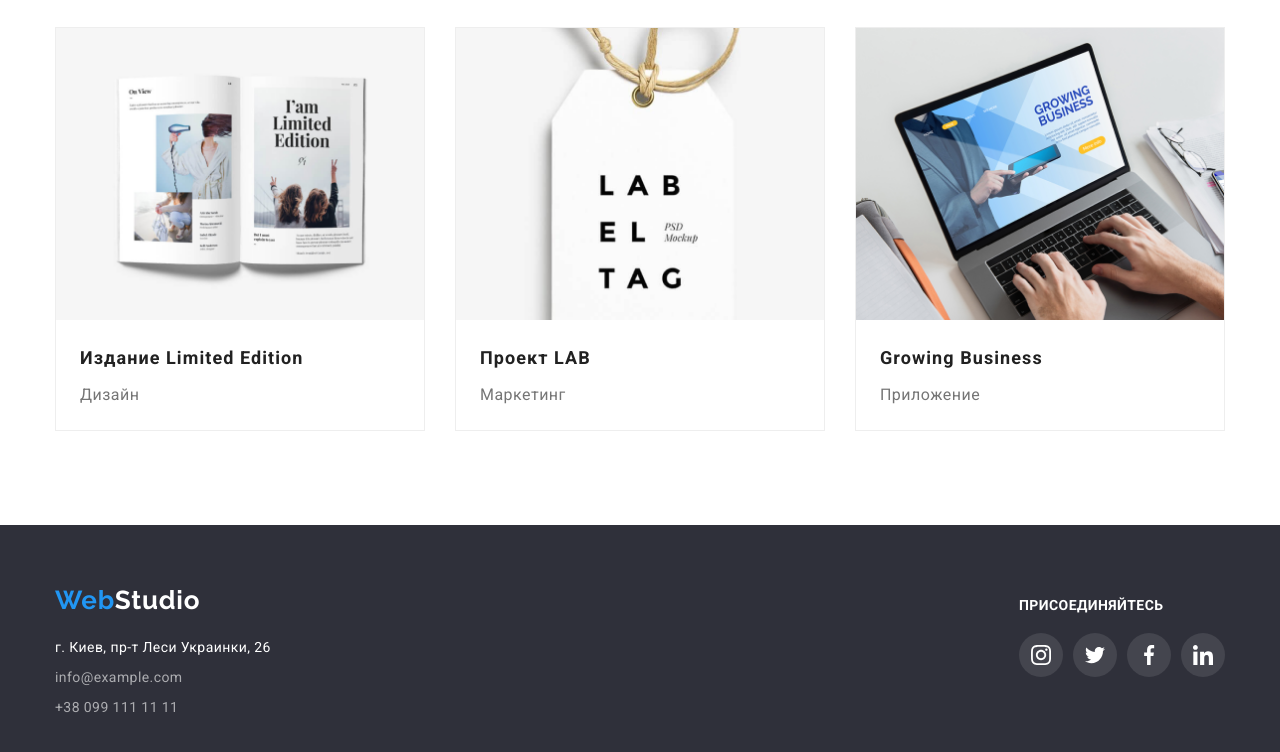
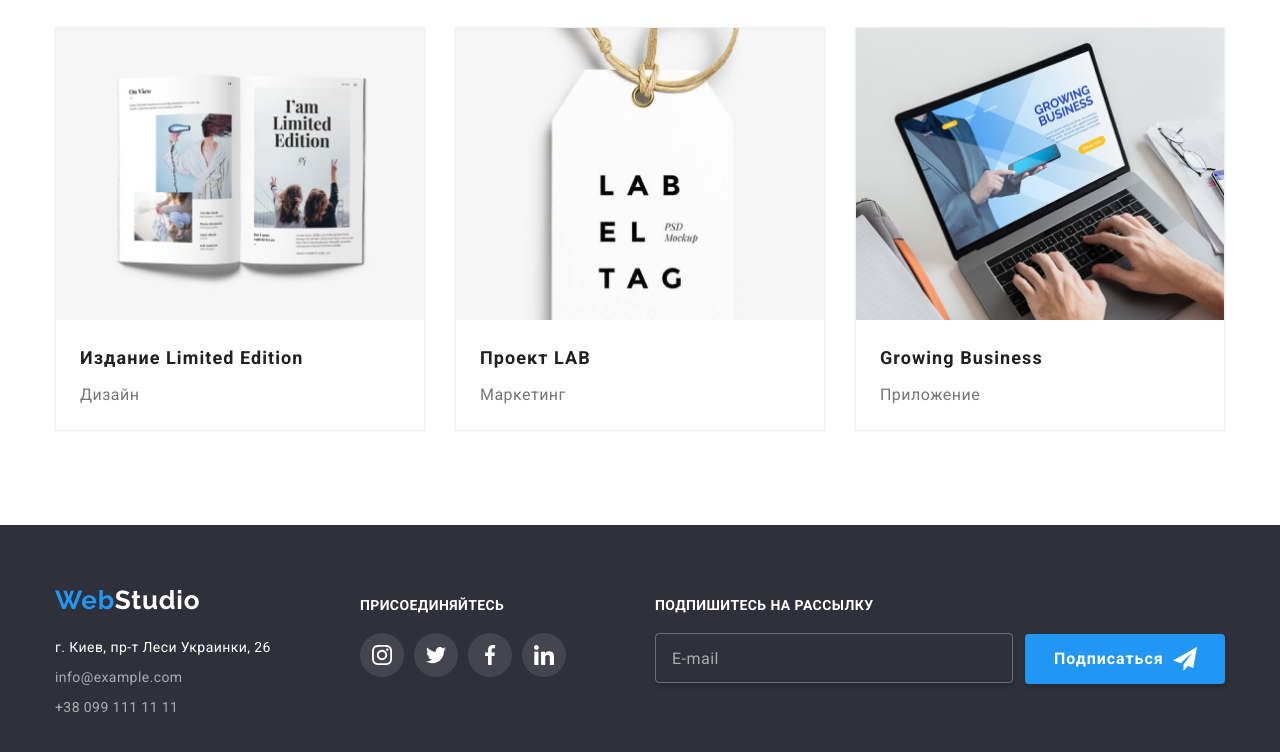
Before and after one commit to YuriiLukianovych/goit-markup-hw-06, a plain HTML site: page portfolio.html in a window 1280 px wide. Shown: the part 1105-1857 px from the top of the page. Drawn offline with nearby package versions, Linux system fonts and the light colour scheme.

Commit message:
fixed footer in portfolio

```diff
--- a/portfolio.html
+++ b/portfolio.html
@@ -228,6 +228,11 @@
                   </li>
                </ul>
             </div>
+            <form action="#" class="footer-form">
+               <p class="followus-title">Подпишитесь на рассылку</p>
+               <input type="email" class="footer-form-input" name="user-mail" placeholder="E-mail">
+               <button type="submit" class="form-btn subscription">Подписаться</button>
+            </form>
          </div>
       </div>
    </footer>
```
Also changed, not shown: index.html (+0 -3 lines).
